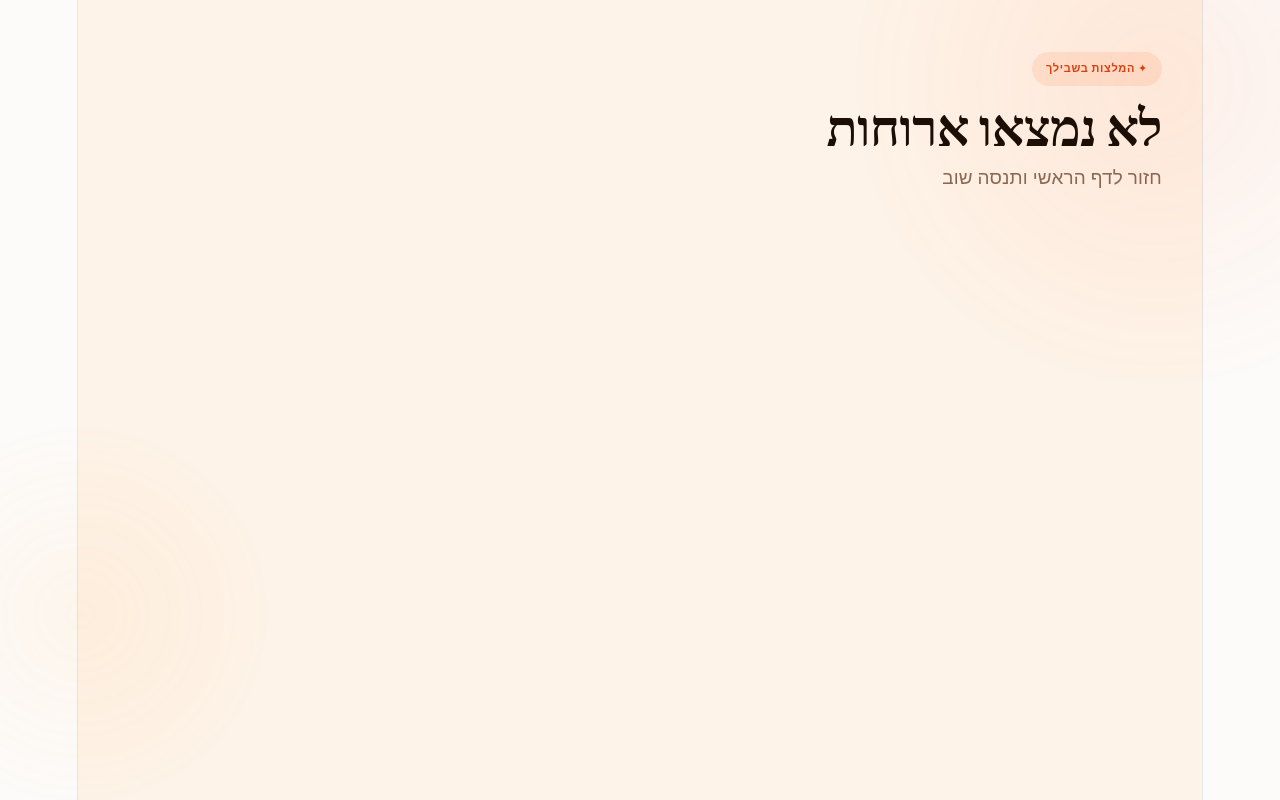
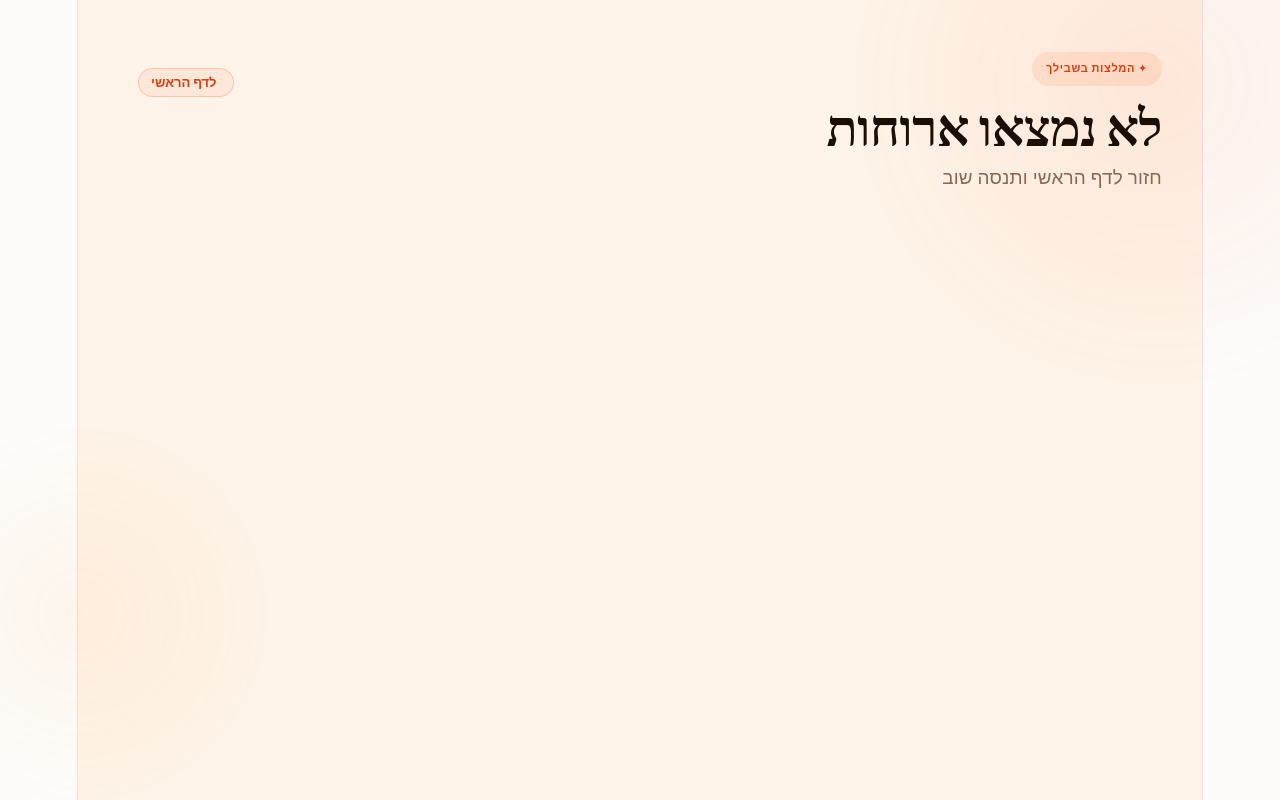
Before and after one commit to AriKodcode/shoodi-s-, a React (Vite) app in the folder client/: page /recipes in a window 1280 px wide. Built offline with nearby package versions, Linux system fonts and the light colour scheme.

Commit message:
add button for return to home page

```diff
--- a/client/src/components/RecipeSelection.jsx
+++ b/client/src/components/RecipeSelection.jsx
@@ -50,6 +50,9 @@ function RecipeSelection() {
         <div className="header">
           <h1>לא נמצאו ארוחות</h1>
           <p>חזור לדף הראשי ותנסה שוב</p>
+          <button className="home-btn" onClick={() => navigate("/")} >
+          לדף הראשי
+          </button>
         </div>
       </div>
     );
```
